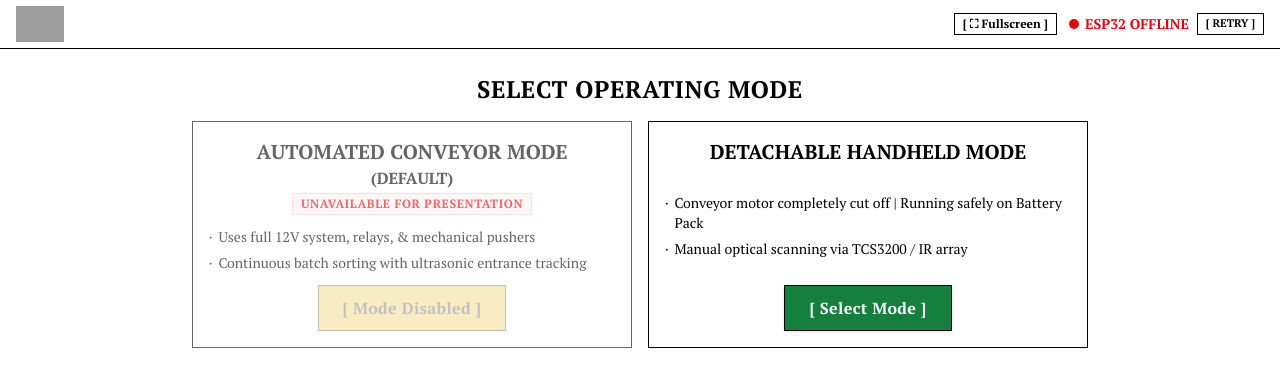
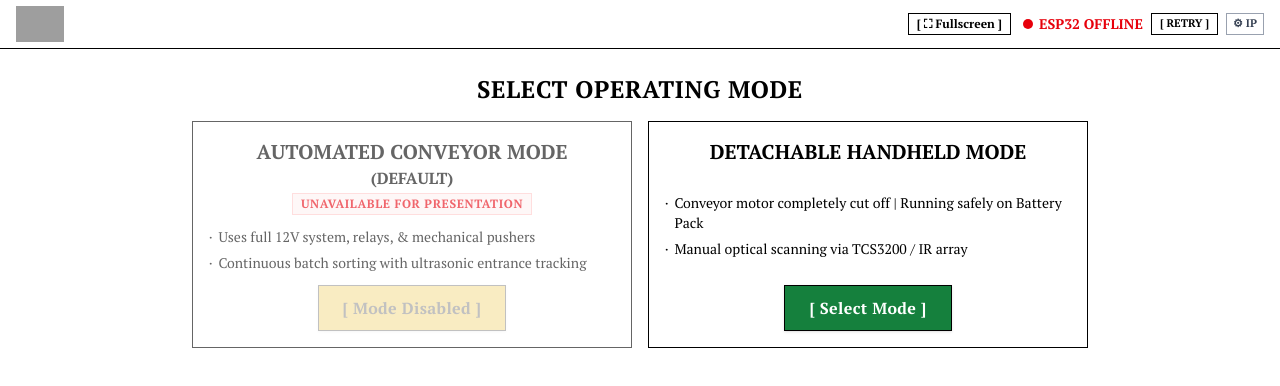
Before and after one commit to Nitorandomnumber/pinaqualifi, a Next.js app: page /mode-select in a window 1280 px wide. Shown: the top 386 px of the page. Built offline with nearby package versions, Linux system fonts and the light colour scheme; no server answers; grey boxes are pictures that could not be loaded.

Commit message:
Add IP Configuration prompt to status bar for router IP customization

```diff
--- a/components/connection-status.tsx
+++ b/components/connection-status.tsx
@@ -1,41 +1,97 @@
 'use client'
 
+import { useState } from 'react'
 import { useMachine } from '@/components/machine-provider'
 
 export function ConnectionStatus() {
-  const { connection, reconnect } = useMachine()
+  const { connection, reconnect, wsIp, setWsIp } = useMachine()
+  const [showPrompt, setShowPrompt] = useState(false)
+  const [inputIp, setInputIp] = useState(wsIp)
 
-  if (connection === 'connected') {
-    return (
-      <div className="flex items-center gap-1.5 text-xs sm:text-sm font-bold text-green-700">
-        <span className="h-2.5 w-2.5 rounded-full bg-green-600 animate-pulse" />
-        <span>ESP32 ONLINE</span>
-      </div>
-    )
-  }
-
-  if (connection === 'connecting') {
-    return (
-      <div className="flex items-center gap-1.5 text-xs sm:text-sm font-bold text-yellow-600">
-        <span className="h-2.5 w-2.5 rounded-full bg-yellow-500 animate-pulse" />
-        <span>CONNECTING...</span>
-      </div>
-    )
+  const handleSaveIp = (e: React.FormEvent) => {
+    e.preventDefault()
+    setWsIp(inputIp)
+    setShowPrompt(false)
   }
 
   return (
     <div className="flex items-center gap-2 text-xs sm:text-sm">
+      {connection === 'connected' ? (
+        <div className="flex items-center gap-1.5 font-bold text-green-700">
+          <span className="h-2.5 w-2.5 rounded-full bg-green-600 animate-pulse" />
+          <span>ESP32 ONLINE</span>
+        </div>
+      ) : connection === 'connecting' ? (
+        <div className="flex items-center gap-1.5 font-bold text-yellow-600">
+          <span className="h-2.5 w-2.5 rounded-full bg-yellow-500 animate-pulse" />
+          <span>CONNECTING ({wsIp})...</span>
+        </div>
+      ) : (
         <div className="flex items-center gap-1.5 font-bold text-red-600">
           <span className="h-2.5 w-2.5 rounded-full bg-red-600" />
           <span>ESP32 OFFLINE</span>
         </div>
+      )}
+
+      {connection !== 'connected' && (
         <button
           onClick={reconnect}
           className="px-2 py-0.5 text-[11px] font-bold border border-black bg-white text-black hover:bg-gray-100 uppercase"
-        title="Retry connection to ESP32"
+          title="Retry connection"
         >
           [ Retry ]
         </button>
+      )}
+
+      <button
+        onClick={() => {
+          setInputIp(wsIp)
+          setShowPrompt(true)
+        }}
+        className="px-1.5 py-0.5 text-[11px] font-bold border border-gray-400 bg-white text-gray-700 hover:bg-gray-100 uppercase"
+        title="Config ESP32 IP address"
+      >
+        ⚙ IP
+      </button>
+
+      {showPrompt && (
+        <div className="fixed inset-0 z-50 flex items-center justify-center bg-black/50 p-4">
+          <form
+            onSubmit={handleSaveIp}
+            className="w-full max-w-xs border-2 border-black bg-white p-4 shadow-xl flex flex-col gap-3 text-black"
+          >
+            <h3 className="text-sm font-bold uppercase tracking-wider">
+              Config ESP32 IP Address
+            </h3>
+            <p className="text-xs text-gray-600">
+              Enter the IP address printed in your ESP32 Serial Monitor:
+            </p>
+            <input
+              type="text"
+              value={inputIp}
+              onChange={(e) => setInputIp(e.target.value)}
+              placeholder="e.g. 192.168.1.15"
+              className="border border-black px-3 py-1.5 text-sm font-mono w-full bg-white text-black"
+              autoFocus
+            />
+            <div className="flex justify-end gap-2 mt-1">
+              <button
+                type="button"
+                onClick={() => setShowPrompt(false)}
+                className="px-3 py-1 text-xs border border-black bg-gray-100 hover:bg-gray-200 font-bold"
+              >
+                Cancel
+              </button>
+              <button
+                type="submit"
+                className="px-3 py-1 text-xs border border-black bg-green-700 text-white font-bold hover:bg-green-800"
+              >
+                Save & Connect
+              </button>
+            </div>
+          </form>
+        </div>
+      )}
     </div>
   )
 }
--- a/components/machine-provider.tsx
+++ b/components/machine-provider.tsx
@@ -36,6 +36,8 @@ interface MachineContextValue {
   isScanningHandheld: boolean
   pendingSync: number
   lastSyncCount: number | null
+  wsIp: string
+  setWsIp: (ip: string) => void
   sendCommand: (command: string) => void
   triggerScan: () => void
   startConveyor: () => void
@@ -59,13 +61,25 @@ export function MachineProvider({ children }: { children: React.ReactNode }) {
   const [isScanningHandheld, setIsScanningHandheld] = useState<boolean>(false)
   const [pendingSync, setPendingSync] = useState(0)
   const [lastSyncCount, setLastSyncCount] = useState<number | null>(null)
+  const [wsIp, setWsIpState] = useState<string>('192.168.4.1')
   const [retryTrigger, setRetryTrigger] = useState(0)
 
   const wsRef = useRef<WebSocket | null>(null)
   const modeRef = useRef<Mode | null>(null)
   modeRef.current = mode
 
+  const setWsIp = useCallback((ip: string) => {
+    const cleanIp = ip.trim().replace(/^https?:\/\//, '').replace(/^ws:\/\//, '').replace(/\/.*$/, '')
+    if (cleanIp) {
+      setWsIpState(cleanIp)
+      wsRef.current?.close()
+      setConnection('connecting')
+      setRetryTrigger((prev) => prev + 1)
+    }
+  }, [])
+
   const reconnect = useCallback(() => {
+    wsRef.current?.close()
     setConnection('connecting')
     setRetryTrigger((prev) => prev + 1)
   }, [])
@@ -90,11 +104,13 @@ export function MachineProvider({ children }: { children: React.ReactNode }) {
     let cancelled = false
     let socket: WebSocket | null = null
 
+    const targetUrl = wsIp ? `ws://${wsIp}/ws` : DEFAULT_WS_URL
+
     const connect = () => {
       if (wsRef.current?.readyState === WebSocket.OPEN) return
       setConnection('connecting')
       try {
-        socket = new WebSocket(DEFAULT_WS_URL)
+        socket = new WebSocket(targetUrl)
         wsRef.current = socket
         socket.onopen = () => !cancelled && setConnection('connected')
         socket.onclose = () => !cancelled && setConnection('offline')
@@ -148,7 +164,7 @@ export function MachineProvider({ children }: { children: React.ReactNode }) {
       clearInterval(retryInterval)
       socket?.close()
     }
-  }, [applyScan, retryTrigger])
+  }, [applyScan, retryTrigger, wsIp])
 
   const sendCommand = useCallback((command: string) => {
     const socket = wsRef.current
@@ -242,6 +258,8 @@ export function MachineProvider({ children }: { children: React.ReactNode }) {
         isScanningHandheld,
         pendingSync,
         lastSyncCount,
+        wsIp,
+        setWsIp,
         sendCommand,
         triggerScan,
         startConveyor,
```
Also changed, not shown: 58 other files (tests, documents, lock files or other folders). Lines whose indentation alone changed are shown as unchanged.
